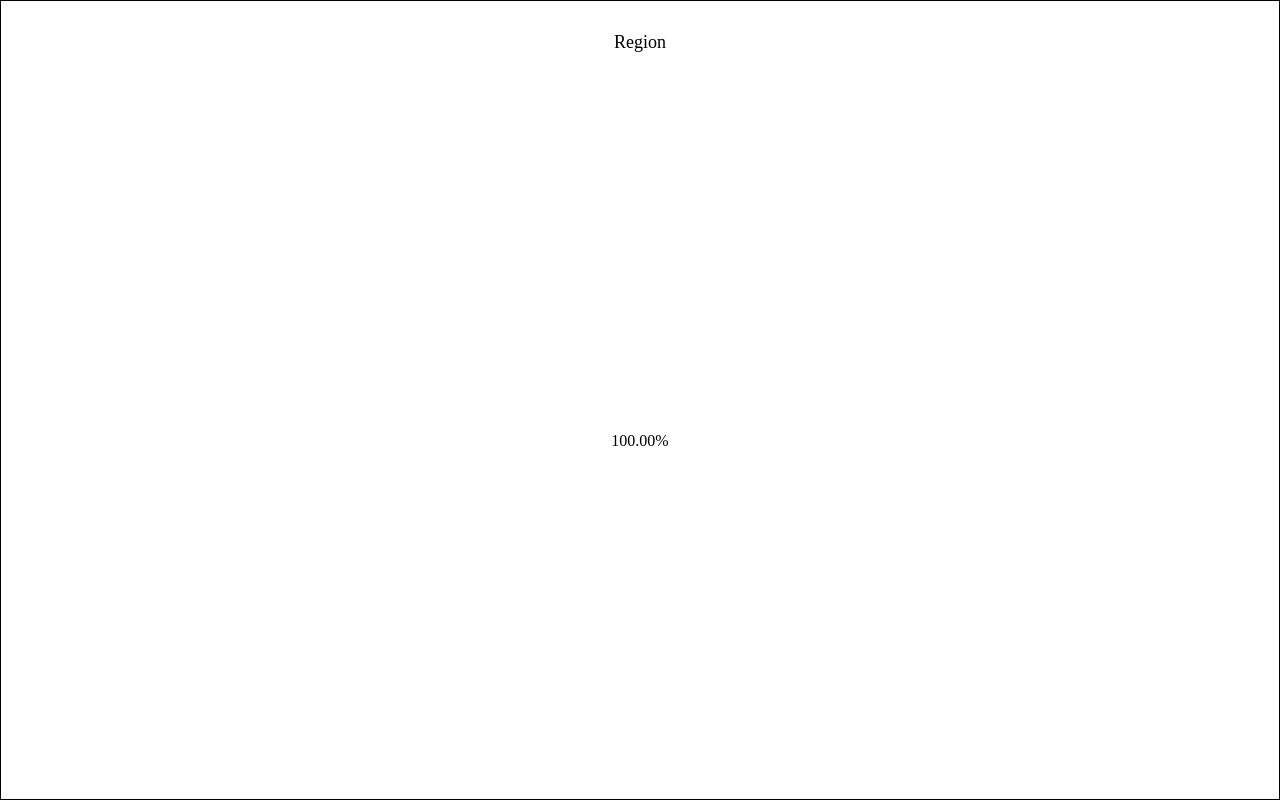
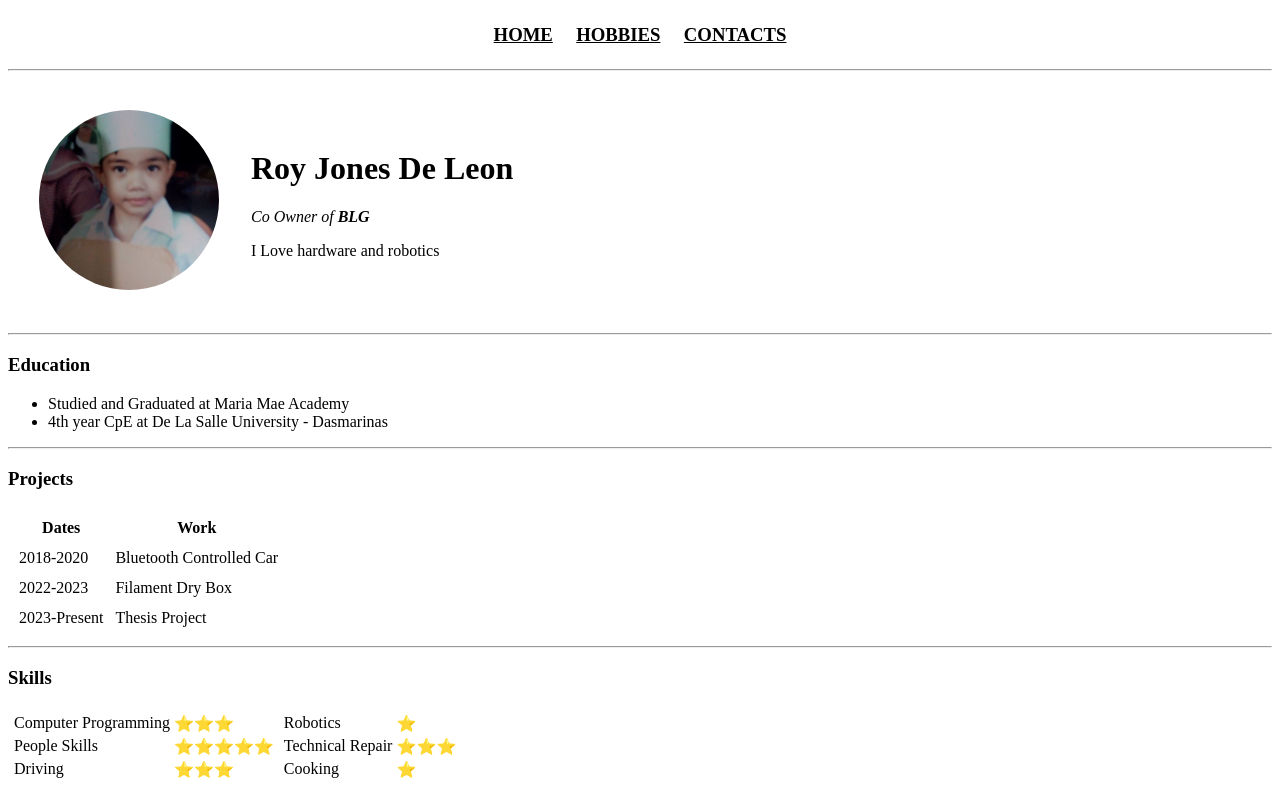
Before and after one commit to OH-SHEYT/exp1, a plain HTML site: page index.html in a window 1280 px wide. Drawn offline with Linux system fonts and the light colour scheme.

Commit message:
Add files via upload

```diff
--- a/index.html
+++ b/index.html
@@ -2,34 +2,104 @@
 <html lang="en" dir="ltr">
   <head>
     <meta charset="utf-8">
-    <title>Personal Site</title>
+    <title>Roy's personal site</title>
   </head>
-  <body background="image/index/background.jpg" background-repeat="no-repeat" background-size="cover" link="#FFFFFF" alink="#017bf5" vlink="#FFFFFF">
+  <body link="#000000" alink="#017bf5" vlink="#000000">
     <h3>
       <div align="center" style="padding:5px">
-        <a href="#">HOME</a>&nbsp;&nbsp;&nbsp;&nbsp;
-        <a href="#">ABOUT</a>&nbsp;&nbsp;&nbsp;&nbsp;
-        <a href="#">CONTACT</a>
+        <a href="index.html">HOME</a>&nbsp;&nbsp;&nbsp;&nbsp;
+        <a href="hobbies.html">HOBBIES</a>&nbsp;&nbsp;&nbsp;&nbsp;
+        <a href="contacts.html">CONTACTS</a>
       </div>
     </h3>
-    <!--div align="center">
-      <p><img src="image/index/profile_pic.jpg" style="border-radius:50%" width="180px" alt="profile-"></p>
-      <h2><p>Roy Jones B. De Leon</p></h2>
-    </div-->
+    <hr>
+    <!--Top Section-->
+    <table cellspacing="30px">
+      <tr>
+        <td>
+          <img src="images/roy.jpg" style="border-radius:50%" width="180px" alt="profile-">
+        </td>
+        <td>
+          <h1>Roy Jones De Leon</h1>
+          <p><em>Co Owner of <strong>BLG</strong></em></p>
+          <p>I Love hardware and robotics</p>
+        </td>
+      </tr>
+    </table>
+    <hr>
 
+    <!--Details Section-->
+    <h3>Education</h3>
+    <ul>
+      <li>Studied and Graduated at Maria Mae Academy</li>
+      <li>4th year CpE at De La Salle University - Dasmarinas</li>
+    </ul>
+    <hr>
 
-    <table style="height:100%;width:100%; position: absolute; top: 0; bottom: 0; left: 0; right: 0;border:1px solid">
-        <tr style="height: 10%; font-size: 18px;">
-            <td style="text-align: center;">Region</td>
+    <h3>Projects</h3>
+    <table cellspacing = "10px">
+      <thead>
+        <tr>
+          <th>Dates</th>
+          <th>Work</th>
+        </tr>
+      </thead>
+      <tbody>
+        <tr>
+          <td>2018-2020</td>
+          <td>Bluetooth Controlled Car</td>
         </tr>
         <tr>
-            <td style="text-align: center;">100.00%</td>
+          <td>2022-2023</td>
+          <td>Filament Dry Box</td>
         </tr>
+        <tr>
+          <td>2023-Present</td>
+          <td>Thesis Project</td>
+        </tr>
+      </tbody>
     </table>
+    <hr>
 
-
-
-
+    <h3>Skills</h3>
+    <table>
+      <tbody>
+        <tr>
+          <td>
+            <table>
+              <tr>
+                <td>Computer Programming</td>
+                <td>⭐️⭐️⭐️</td>
+              </tr>
+              <tr>
+                <td>People Skills</td>
+                <td>⭐️⭐️⭐️⭐️⭐️</td>
+              </tr>
+              <tr>
+                <td>Driving</td>
+                <td>⭐️⭐️⭐️</td>
+              </tr>
+            </table>
+          </td>
+          <td>
+            <table>
+              <tr>
+                <td>Robotics</td>
+                <td>⭐️</td>
+              </tr>
+              <tr>
+                <td>Technical Repair</td>
+                <td>⭐️⭐️⭐️</td>
+              </tr>
+              <tr>
+                <td>Cooking</td>
+                <td>⭐️</td>
+              </tr>
+            </table>
+          </td>
+        </tr>
+      </tbody>
+    </table>
 
   </body>
 </html>
```
Also changed, not shown: contacts.html (added, +40 -0 lines), hobbies.html (+49 -3 lines), images/contacts/facebook.png (added), images/contacts/instagram.png (added), images/hobbies/gundam/rx_78_2.jpg (added), images/hobbies/gundam/star_build_strike.jpg (added), images/hobbies/gundam/strike_freedom.jpg (added), images/roy.jpg (added), 4 other files.
